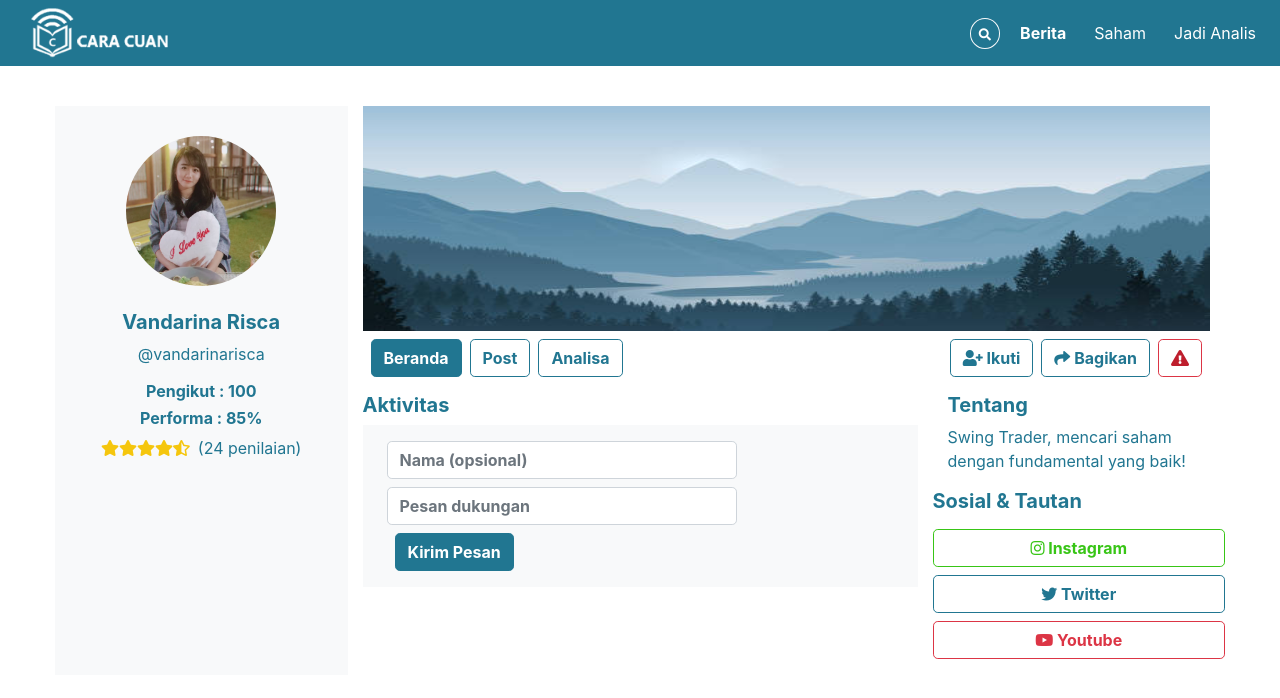
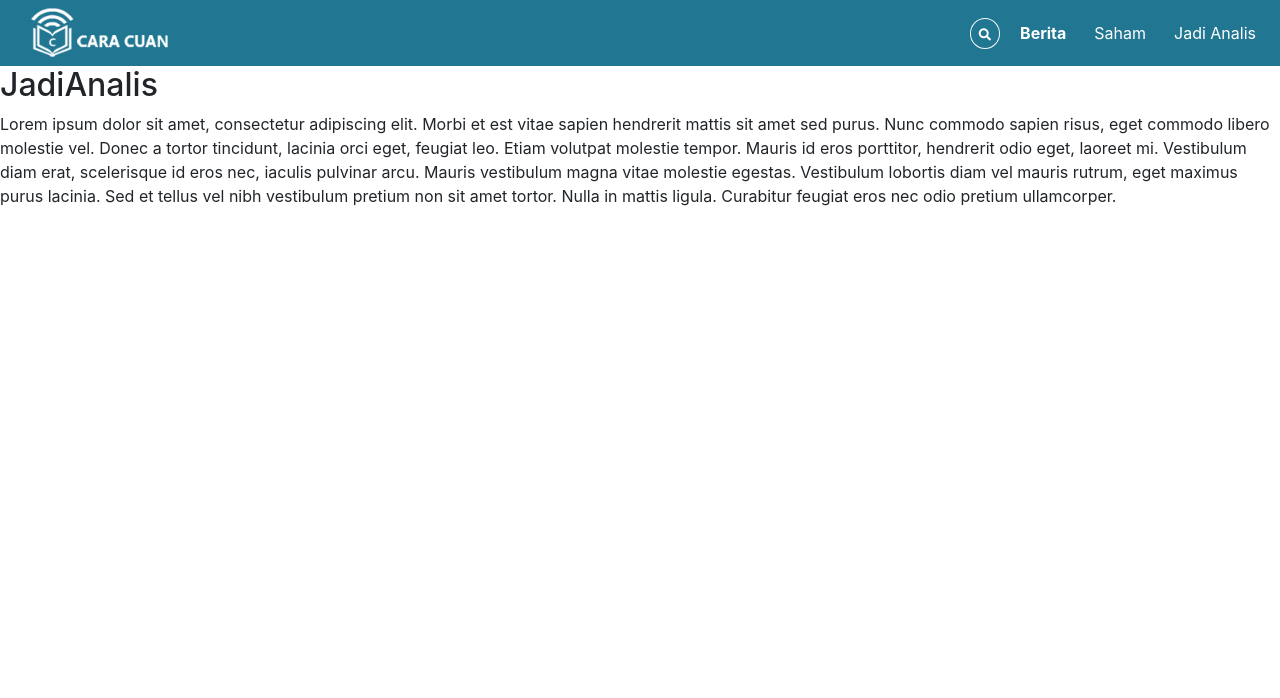
Before and after one commit to andikow/caracuan, a React (Create React App) app: page /#/jadianalis in a window 1280 px wide. Before the commit this address led to /#/. Shown: the top 698 px of the page. Built offline with nearby package versions, Linux system fonts and the light colour scheme.

Commit message:
Package Update dan Contoh Implementasi Router

```diff
--- a/src/App.js
+++ b/src/App.js
@@ -1,53 +1,16 @@
 import logo from './logo.svg';
+import { Route, NavLink, HashRouter } from "react-router-dom";
 import './App.css';
 import  './public/assets/fontawesome/css/all.css';
 import './public/assets/bootstrap/css/bootstrap.css';
-import Dropdown from 'react-bootstrap/Dropdown';
+import Header from './component/header.js';
+import Creator from './page/creator.js';
 
 function App() {
   return (
-    <div className="App">
-      <header className="App-header">
-        <i class="fas fa-ad" style={{color:"red"}}></i>
-        <i class="far fa-abacus"></i>
-        <i class="fal fa-user"></i>
-        <i class="fab fa-github-square"></i>
-        <button type="button" class="btn btn-primary">Primary</button>
-        <div class="dropdown">
-  <button class="btn btn-secondary dropdown-toggle" type="button" id="dropdownMenuButton" data-toggle="dropdown" aria-haspopup="true" aria-expanded="false">
-    Dropdown button
-  </button>
-  <Dropdown>
-  <Dropdown.Toggle variant="primary" id="dropdown-basic">
-    Dropdown Button
-  </Dropdown.Toggle>
-
-  <Dropdown.Menu>
-    <Dropdown.Item href="#/action-1">Action</Dropdown.Item>
-    <Dropdown.Item href="#/action-2">Another action</Dropdown.Item>
-    <Dropdown.Item href="#/action-3">Something else</Dropdown.Item>
-  </Dropdown.Menu>
-</Dropdown>
-  <div class="dropdown-menu" aria-labelledby="dropdownMenuButton">
-    <a class="dropdown-item" href="#">Action</a>
-    <a class="dropdown-item" href="#">Another action</a>
-    <a class="dropdown-item" href="#">Something else here</a>
-  </div>
-</div>
-        <img src={logo} className="App-logo" alt="logo" />
-        <p>
-          Edit <code>src/App.js</code> and save to reload.
-        </p>
-        <a
-          className="App-link"
-          href="https://reactjs.org"
-          target="_blank"
-          rel="noopener noreferrer"
-        >
-          Learn React
-        </a>
-      </header>
-    </div>
+    <HashRouter>
+      <Header />
+    </HashRouter>
   );
 }
 
--- a/src/component/header.js
+++ b/src/component/header.js
@@ -1,5 +1,9 @@
 import React from 'react';
 import Logo from './../public/assets/img/logo_cover_white.png';
+import { Route, NavLink, HashRouter } from "react-router-dom";
+import Berita from "./../page/berita.js";
+import Saham from "./../page/saham.js";
+import JadiAnalis from "./../page/jadianalis.js";
 
 export default class Header extends React.Component{
 
@@ -7,23 +11,39 @@ export default class Header extends React.Component{
 
     return(
     <>
+
       <nav className="navbar navbar-expand-lg navbar-light bg-primary ">
       <div className="col-lg-3 d-flex">
       <img src={Logo} alt="Logo" height="50px" />
       </div>
-
           <button className="navbar-toggler" type="button" data-toggle="collapse" data-target="#navbarNavAltMarkup" aria-controls="navbarNavAltMarkup" aria-expanded="false" aria-label="Toggle navigation">
           <span className="navbar-toggler-icon"></span>
           </button>
         <div className="collapse navbar-collapse" id="navbarNavAltMarkup">
           <div className="navbar-nav ml-auto">
             <button class="btn btn-outline-light btn-sm my-auto rounded-circle" type="search"><i className="fa fa-search fa-sm text-white font-weight-bold"></i></button>
-          <a className="nav-item nav-link active text-white font-weight-bold" href="#" style={{paddingLeft:"20px"}}>Berita <span className="sr-only">(current)</span></a>
-          <a className="nav-item nav-link text-white" href="#"  style={{paddingLeft:"20px"}}>Saham</a>
-          <a className="nav-item nav-link text-white" href="#"  style={{paddingLeft:"20px"}}>Jadi Analis</a>
+            <NavLink to="/berita">
+              <a className="nav-item nav-link active text-white font-weight-bold" href="" style={{paddingLeft:"20px"}}>Berita<span className="sr-only">(current)</span>
+              </a>
+            </NavLink>
+            <NavLink to="/saham">
+              <a className="nav-item nav-link text-white" href="" style={{paddingLeft:"20px"}}>Saham
+              </a>
+            </NavLink>
+            <NavLink to="/jadianalis">
+              <a className="nav-item nav-link text-white" href="" style={{paddingLeft:"20px"}}>Jadi Analis
+              </a>
+            </NavLink>
           </div>
         </div>
       </nav>
+      <HashRouter>
+      <div className="content">
+      <Route path="/berita" component={Berita}/>
+      <Route path="/saham" component={Saham}/>
+      <Route path="/jadianalis" component={JadiAnalis}/>
+      </div>
+      </HashRouter>
     </>
     )
   }
--- a/src/index.js
+++ b/src/index.js
@@ -9,8 +9,7 @@ import reportWebVitals from './reportWebVitals';
 
 ReactDOM.render(
   <React.StrictMode>
-    <Header />
-    <Creator />
+    <App />
   </React.StrictMode>,
   document.getElementById('root')
 );
--- /dev/null
+++ b/src/page/berita.js
@@ -0,0 +1,23 @@
+import React, { Component } from "react";
+
+class Berita extends Component {
+  render() {
+    return (
+      <div>
+        <h2>Berita</h2>
+        <p>Lorem ipsum dolor sit amet, consectetur adipiscing elit.
+ Morbi et est vitae sapien hendrerit mattis sit amet sed purus.
+Nunc commodo sapien risus, eget commodo libero molestie vel.
+Donec a tortor tincidunt, lacinia orci eget, feugiat leo.
+Etiam volutpat molestie tempor. Mauris id eros porttitor, hendrerit odio
+eget, laoreet mi. Vestibulum diam erat, scelerisque id eros nec, iaculis
+pulvinar arcu. Mauris vestibulum magna vitae molestie egestas. Vestibulum
+lobortis diam vel mauris rutrum, eget maximus purus lacinia. Sed et tellus
+vel nibh vestibulum pretium non sit amet tortor. Nulla in mattis ligula.
+Curabitur feugiat eros nec odio pretium ullamcorper.</p>
+      </div>
+    );
+  }
+}
+
+export default Berita;
--- /dev/null
+++ b/src/page/jadianalis.js
@@ -0,0 +1,23 @@
+import React, { Component } from "react";
+
+class JadiAnalis extends Component {
+  render() {
+    return (
+      <div>
+        <h2>JadiAnalis</h2>
+        <p>Lorem ipsum dolor sit amet, consectetur adipiscing elit.
+ Morbi et est vitae sapien hendrerit mattis sit amet sed purus.
+Nunc commodo sapien risus, eget commodo libero molestie vel.
+Donec a tortor tincidunt, lacinia orci eget, feugiat leo.
+Etiam volutpat molestie tempor. Mauris id eros porttitor, hendrerit odio
+eget, laoreet mi. Vestibulum diam erat, scelerisque id eros nec, iaculis
+pulvinar arcu. Mauris vestibulum magna vitae molestie egestas. Vestibulum
+lobortis diam vel mauris rutrum, eget maximus purus lacinia. Sed et tellus
+vel nibh vestibulum pretium non sit amet tortor. Nulla in mattis ligula.
+Curabitur feugiat eros nec odio pretium ullamcorper.</p>
+      </div>
+    );
+  }
+}
+
+export default JadiAnalis;
--- /dev/null
+++ b/src/page/saham.js
@@ -0,0 +1,23 @@
+import React, { Component } from "react";
+
+class Saham extends Component {
+  render() {
+    return (
+      <div>
+        <h2>Saham</h2>
+        <p>Lorem ipsum dolor sit amet, consectetur adipiscing elit.
+ Morbi et est vitae sapien hendrerit mattis sit amet sed purus.
+Nunc commodo sapien risus, eget commodo libero molestie vel.
+Donec a tortor tincidunt, lacinia orci eget, feugiat leo.
+Etiam volutpat molestie tempor. Mauris id eros porttitor, hendrerit odio
+eget, laoreet mi. Vestibulum diam erat, scelerisque id eros nec, iaculis
+pulvinar arcu. Mauris vestibulum magna vitae molestie egestas. Vestibulum
+lobortis diam vel mauris rutrum, eget maximus purus lacinia. Sed et tellus
+vel nibh vestibulum pretium non sit amet tortor. Nulla in mattis ligula.
+Curabitur feugiat eros nec odio pretium ullamcorper.</p>
+      </div>
+    );
+  }
+}
+
+export default Saham;
```
Also changed, not shown: src/component/home.js (added, +23 -0 lines). Lines whose indentation alone changed are shown as unchanged.
